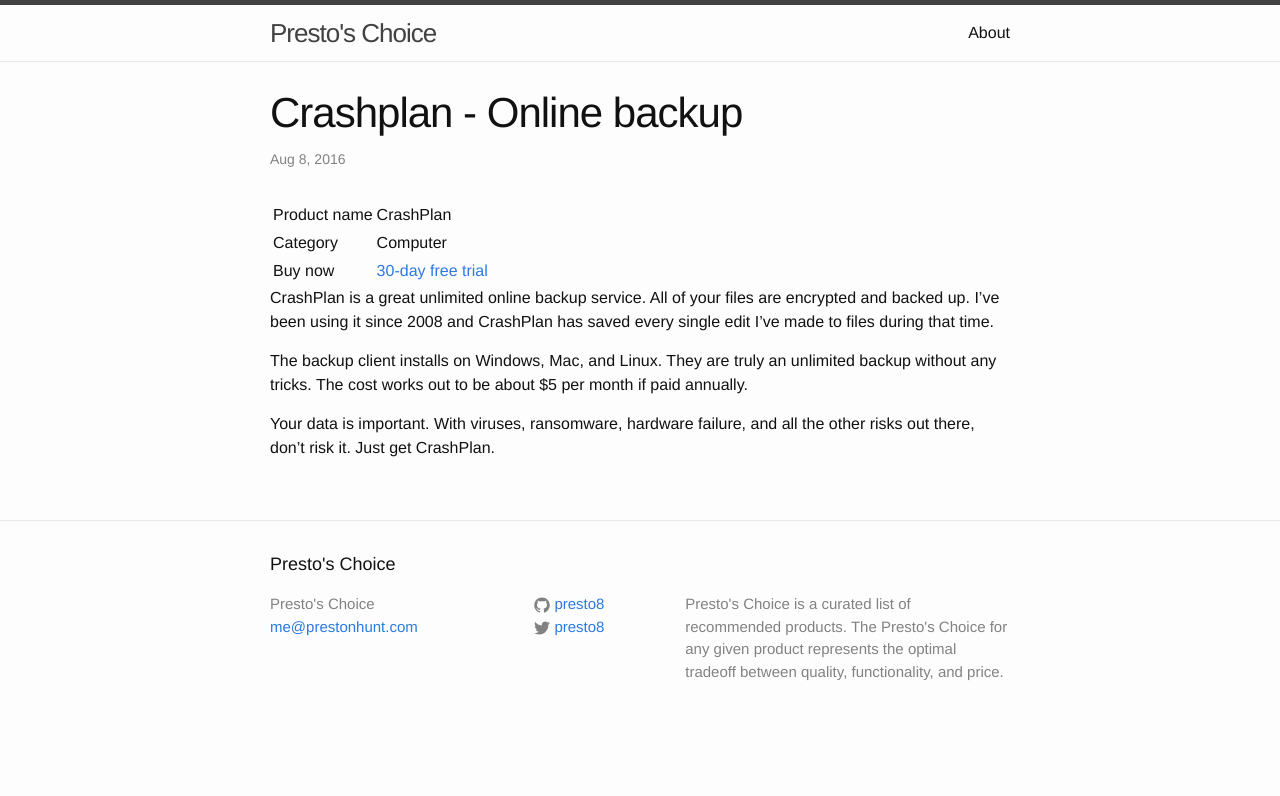
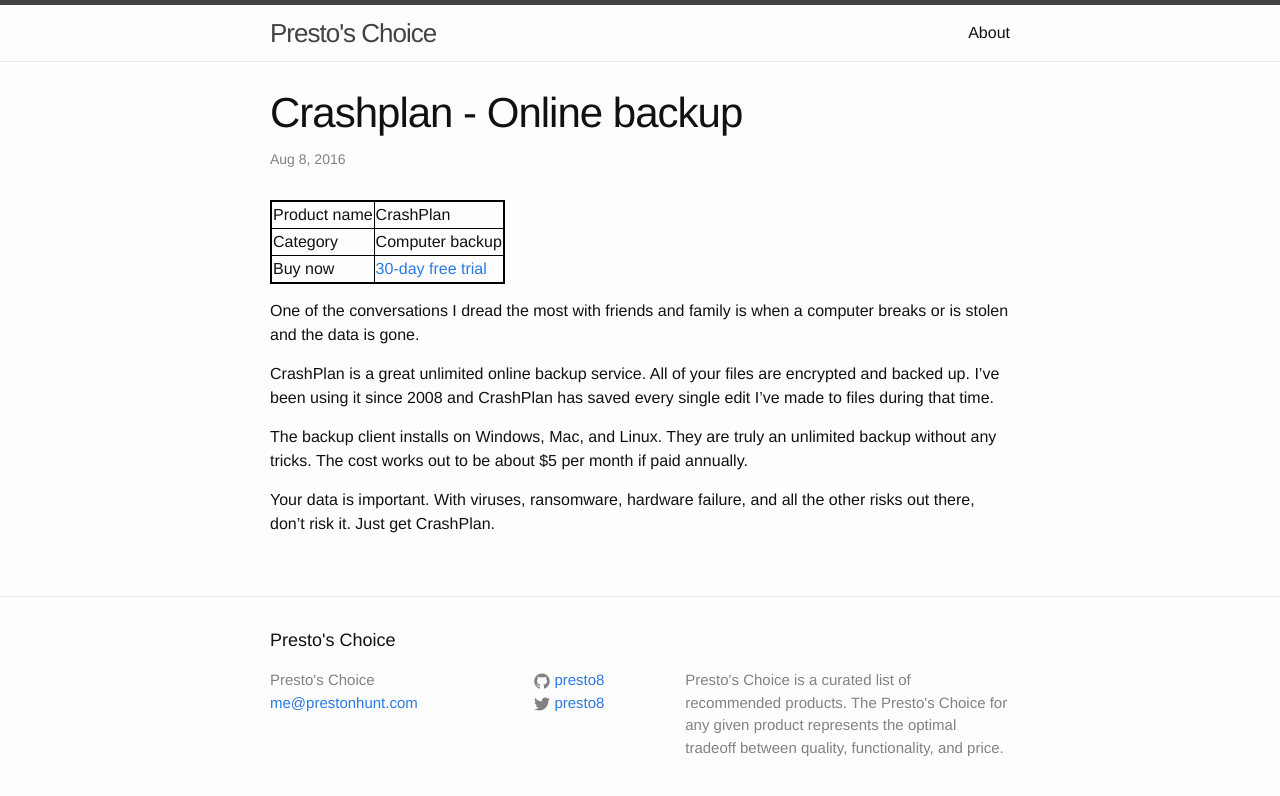
Before and after one commit to presto8/prestoschoice, a Jekyll site: the page built from _posts/2016-08-08-crashplan.md, in a window 1280 px wide. Shown: the top 796 px of the page. Built offline with Jekyll 4.4.1, drawn with Linux system fonts in a browser that asks for light colours.

Commit message:
fix tables

```diff
--- a/_posts/2016-08-08-crashplan.md
+++ b/_posts/2016-08-08-crashplan.md
@@ -6,8 +6,12 @@
 ---
 
 | Product name | CrashPlan                                               |
-| Category     | Computer                                                |
+| Category     | Computer backup                                         |
 | Buy now      | [30-day free trial](https://store.crashplan.com/store/) |
+{:.summary}
+
+One of the conversations I dread the most with friends and family is when a
+computer breaks or is stolen and the data is gone.
 
 CrashPlan is a great unlimited online backup service. All of your files are
 encrypted and backed up. I've been using it since 2008 and CrashPlan has saved
--- a/_sass/_layout.scss
+++ b/_sass/_layout.scss
@@ -240,3 +240,18 @@
         }
     }
 }
+
+table.summary {
+    border-collapse: collapse;
+    border-spacing: 0;
+    border:2px solid #000000;
+    margin-bottom: 15px;
+}
+
+table.summary th {
+    border:2px solid #000000;
+}
+
+table.summary td {
+    border:1px solid #000000;
+}
```
